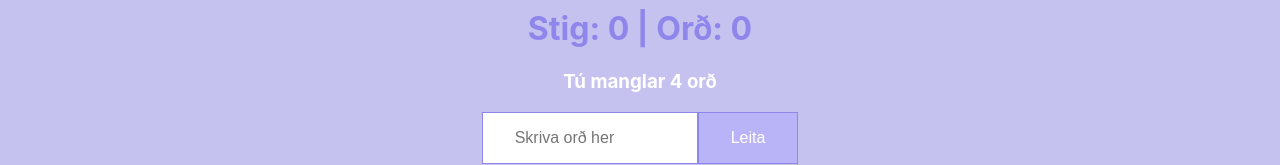
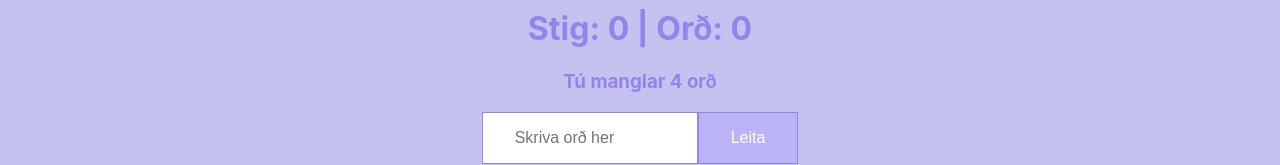
Before and after one commit to Herkr/scrabble, a React (Create React App) app: page /scrabble/easy in a window 1280 px wide. Shown: the part 268-433 px from the top of the page. Built offline with nearby package versions, Linux system fonts and the light colour scheme.

Commit message:
toplist shown when all words are found

```diff
--- a/src/scrabble/Scrabble.js
+++ b/src/scrabble/Scrabble.js
@@ -144,11 +144,16 @@ const score = totalScore(allWordsExceptYellow, wordsFromDictionary);
 const countTrueWords = trueWordsInserted.length;
 const numberOfMissingWords = missingWords(trueWordsInserted, randomLetters, wordsFromDictionary).length;
 
+if(numberOfMissingWords === 0 && gameOver === false)
+{
+  isLoadingTrue();
+}
+
   return (
       <Router>
         <div>
           <h1 className='App-score'>Stig: {score} | Orð: {countTrueWords}</h1>
-          <h3>Tú manglar {numberOfMissingWords} orð</h3>
+          <h3 className='App-score'>Tú manglar {numberOfMissingWords} orð</h3>
           <input type='text' name='word' id='word' className= 'App-input-box' maxLength={level} placeholder='Skriva orð her' autoComplete="off" onKeyDown={(event) => restrictKey(event)} />
           <input type="submit" onClick={addWord} value="Leita" id ='btn' className='App-button' />
 
```
